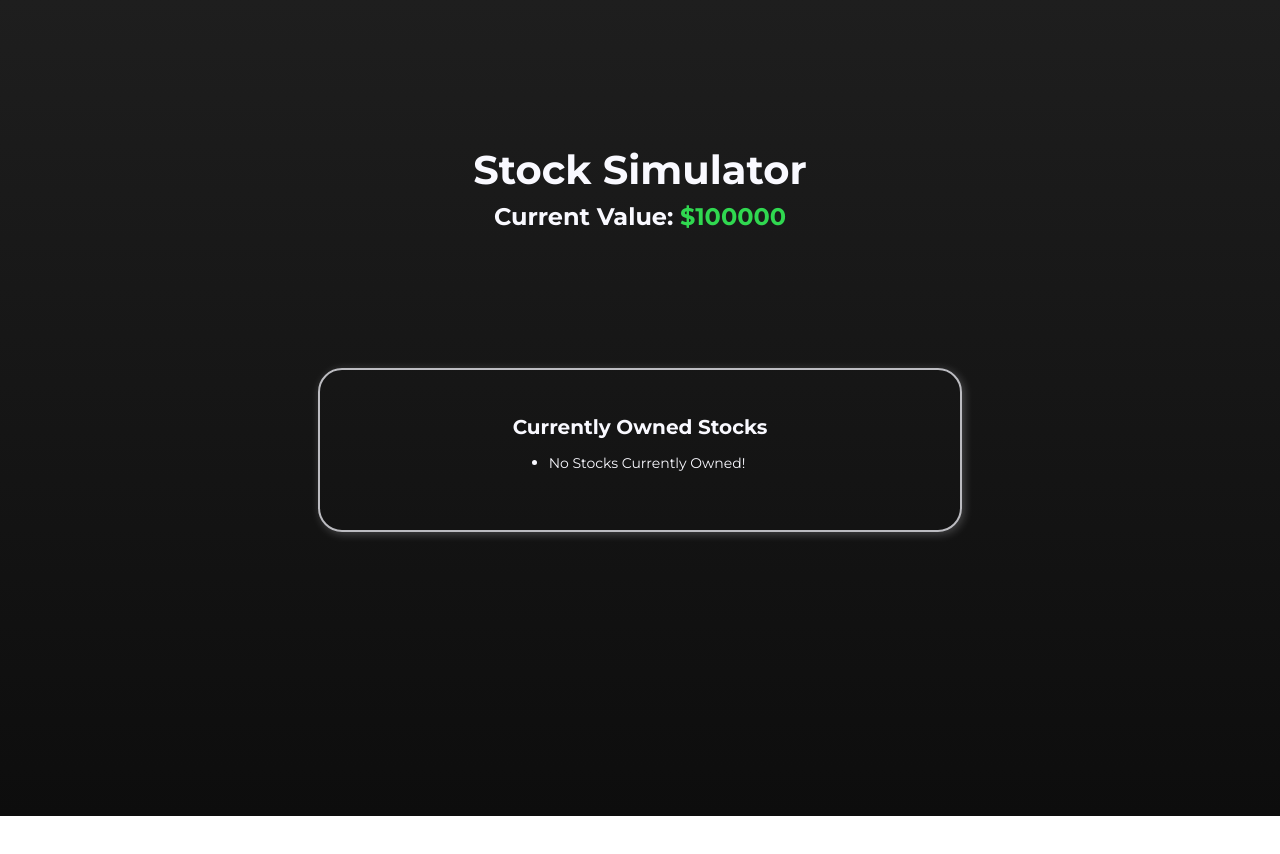
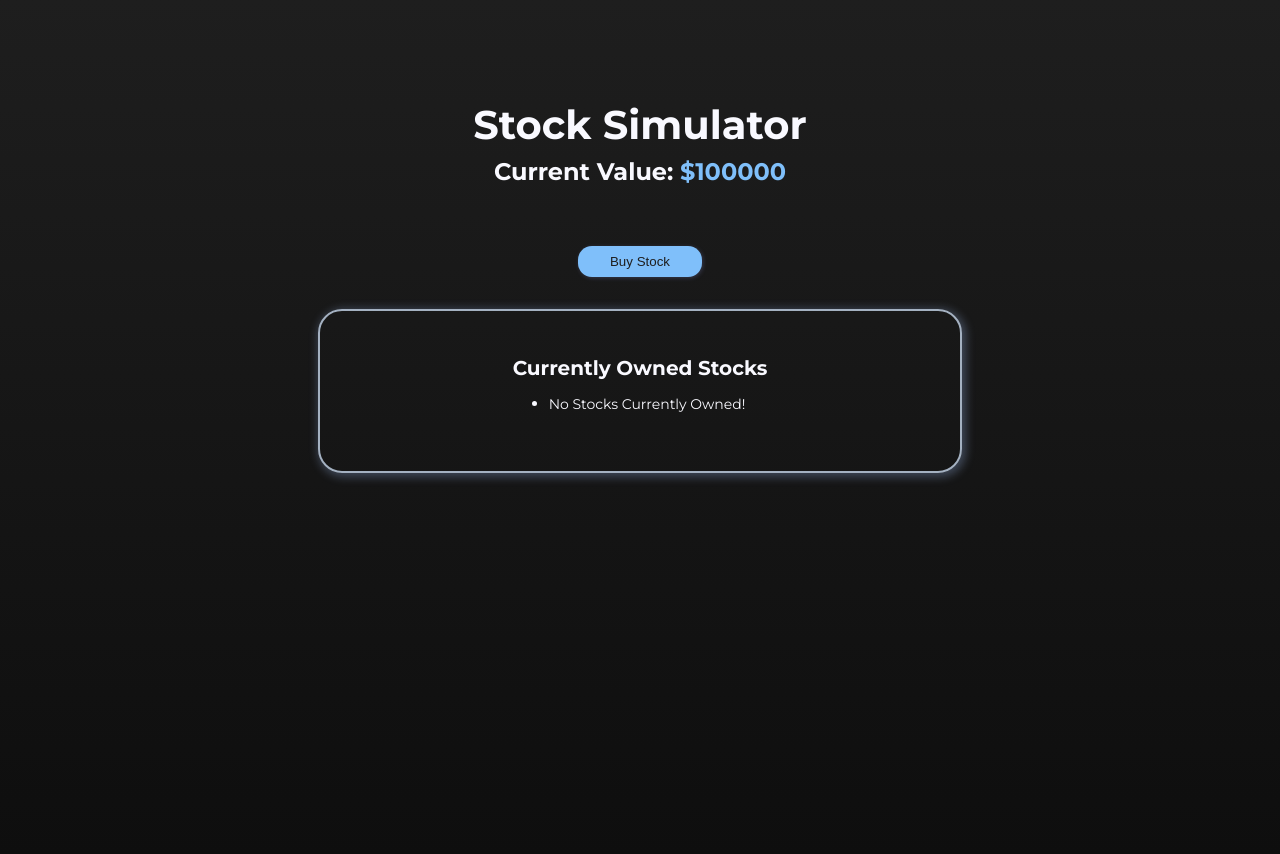
Before and after one commit to Simon-Cheek/StockSimulator, a Next.js app in the folder stock-simulator/: page / in a window 1280 px wide. Shown: the top 854 px of the page. Before the commit the page ends 816 px from the top, so only its background shows below. Built offline with nearby package versions, Linux system fonts and the light colour scheme.

Commit message:
Button styles and page

```diff
--- a/stock-simulator/src/app/header.tsx
+++ b/stock-simulator/src/app/header.tsx
@@ -1,33 +1,35 @@
-"use client"
+"use client";
 
 import { colors } from "@/components/colors";
 import { H1, H3 } from "../components/headers";
-import styles from './home.module.css'
+import styles from "./home.module.css";
 import { Span } from "@/components/span";
 import { Separator } from "@/components/separator";
 import { useEffect, useState } from "react";
 import { useStockInfo } from "@/hooks/getStockInfo";
 
 export default function Header() {
-
   interface stockInterface {
     currentBalance: Number;
     stocks: Record<string, Number>;
   }
 
   // CLIENT SIDE LOCALSTORAGE
-    const [stockInfo, setStockInfo] = useState<stockInterface | null>(null)
+  const [stockInfo, setStockInfo] = useState<stockInterface | null>(null);
   useEffect(() => {
-      setStockInfo(useStockInfo())
-    }, [])
+    setStockInfo(useStockInfo());
+  }, []);
 
   return (
     <div className={styles.bannerContainer}>
       <div className={styles.banner}>
         <H1>Stock Simulator</H1>
         <Separator size="sm" />
-        <H3>Current Value:
-          <Span color={colors.green}>{stockInfo ? ` $${stockInfo.currentBalance}` : ' $0'}</Span>
+        <H3>
+          Current Value:
+          <Span color={colors.blue}>
+            {stockInfo ? ` $${stockInfo.currentBalance}` : " $0"}
+          </Span>
         </H3>
       </div>
     </div>
--- a/stock-simulator/src/app/home.module.css
+++ b/stock-simulator/src/app/home.module.css
@@ -1,5 +1,6 @@
 .bannerContainer {
-  min-height: 360px;
+  margin-top: 100px;
+  margin-bottom: 60px;
   display: flex;
   justify-content: center;
   align-items: center;
@@ -28,7 +29,15 @@
   justify-content: center;
   align-items: center;
   border-radius: 24px;
-  border: 2px solid #f9f9ffbb;
-  box-shadow: 2px 2px 10px #f9f9ff3a;
+  border: 2px solid #d8eaffbb;
+  box-shadow: 2px 2px 10px 2px #a9c9ff4a;
   padding: 20px;
 }
+
+.buyStockContainer {
+  width: 100%;
+  display: flex;
+  justify-content: center;
+  align-items: center;
+  margin: 32px 0;
+}
--- a/stock-simulator/src/app/page.tsx
+++ b/stock-simulator/src/app/page.tsx
@@ -4,6 +4,7 @@ import { Paragraph } from "@/components/paragraph";
 import { useStockInfo } from "@/hooks/getStockInfo";
 import { useEffect, useState } from "react";
 import styles from "./home.module.css";
+import { Button } from "@/components/button";
 
 interface stockInterface {
   currentBalance: Number;
@@ -22,6 +23,10 @@ export default function Home() {
     : [];
 
   return (
+    <>
+      <div className={styles.buyStockContainer}>
+        <Button>Buy Stock</Button>
+      </div>
       <div className={styles.stockListContainer}>
         <div className={styles.stockList}>
           {stockInfo ? (
@@ -39,5 +44,6 @@ export default function Home() {
           )}
         </div>
       </div>
+    </>
   );
 }
--- /dev/null
+++ b/stock-simulator/src/components/button.tsx
@@ -0,0 +1,9 @@
+import styles from "./components.module.css";
+
+type ButtonProps = {
+  children: React.ReactNode;
+};
+
+export function Button({ children }: ButtonProps) {
+  return <button className={styles.button}>{children}</button>;
+}
--- a/stock-simulator/src/components/colors.js
+++ b/stock-simulator/src/components/colors.js
@@ -1,4 +1,6 @@
 export const colors = {
-    white: "#f9f9ff",
-    green: "#30d850"
-}
+  white: "#f9f9ff",
+  green: "#30d850",
+  blue: "#7fbffa",
+  black: "#1e1e1e",
+};
--- a/stock-simulator/src/components/components.module.css
+++ b/stock-simulator/src/components/components.module.css
@@ -33,3 +33,19 @@
 .header6 {
   font-size: 16px;
 }
+
+.button {
+  padding: 8px 32px;
+  border-radius: 14px;
+  border: none;
+  background-color: #7fbffa;
+  color: #1e1e1e;
+  box-shadow: 1px 1px 4px #99a9ff3a;
+  transition: background-color 0.15s, transform 0.15s;
+}
+
+.button:hover {
+  background-color: #94d0ff;
+  cursor: pointer;
+  transform: scale(1.03);
+}
```
Lines whose indentation alone changed are shown as unchanged.
